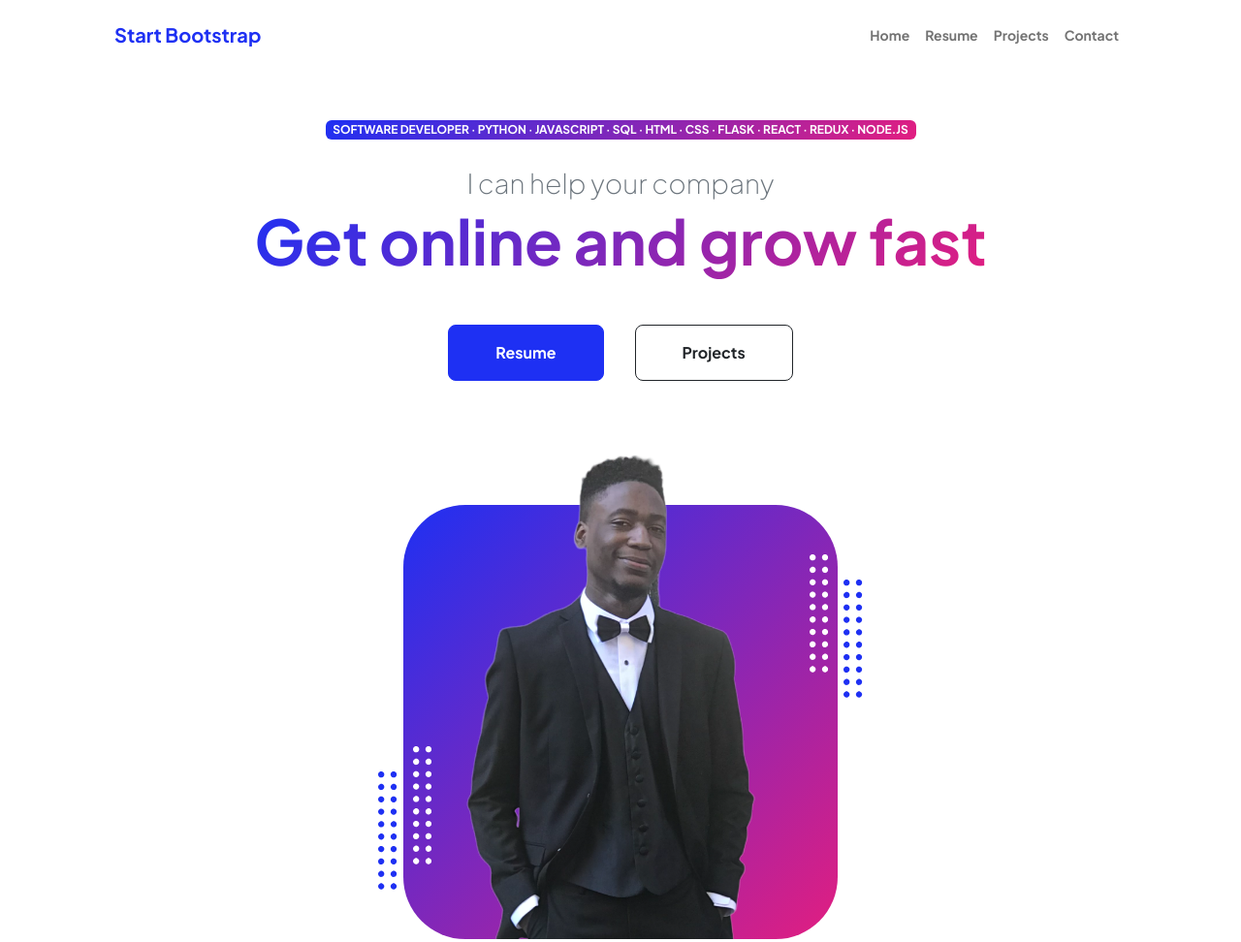
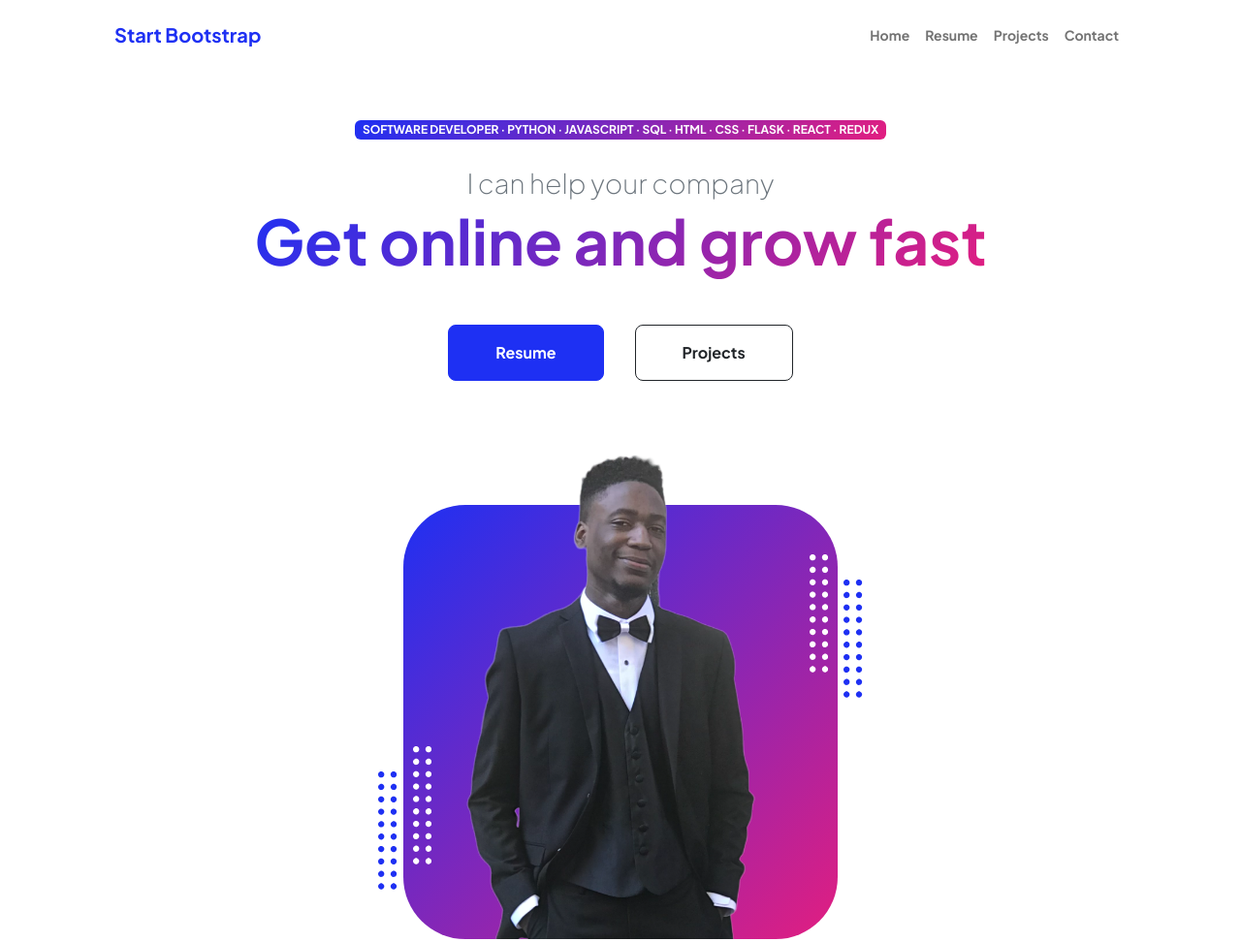
Before and after one commit to malcolmc22/malcolmc22.github.io, a plain HTML site: page index.html in a window 1280 px wide. Shown: the top 972 px of the page at 97% size. Drawn offline with nearby package versions, Linux system fonts and the light colour scheme.

Commit message:
small fix

```diff
--- a/index.html
+++ b/index.html
@@ -41,7 +41,7 @@
                         <div class="col-xxl-5">
                             <!-- Header text content-->
                             <div class="text-center text-xxl-start">
-                                <div class="badge bg-gradient-primary-to-secondary text-white mb-4"><div class="text-uppercase">Software Developer &middot; Python &middot; JavaScript &middot; SQL &middot; HTML &middot; CSS &middot; Flask &middot; React &middot; Redux &middot; Node.js</div></div>
+                                <div class="badge bg-gradient-primary-to-secondary text-white mb-4"><div class="text-uppercase">Software Developer &middot; Python &middot; JavaScript &middot; SQL &middot; HTML &middot; CSS &middot; Flask &middot; React &middot; Redux</div></div>
                                 <div class="fs-3 fw-light text-muted">I can help your company</div>
                                 <h1 class="display-3 fw-bolder mb-5"><span class="text-gradient d-inline">Get online and grow fast</span></h1>
                                 <div class="d-grid gap-3 d-sm-flex justify-content-sm-center justify-content-xxl-start mb-3">
```
